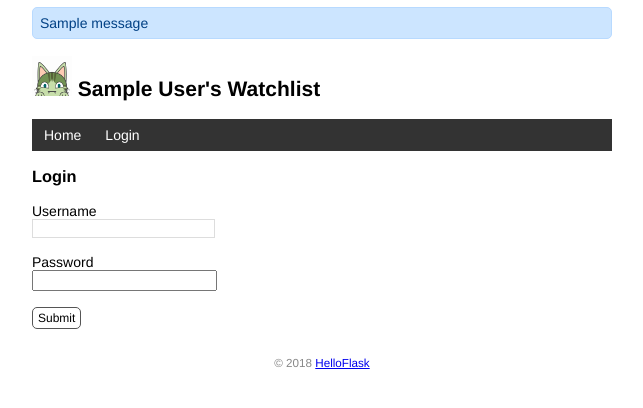
After one commit to cedric448/flask111, a Flask app: page /login in a window 1280 px wide. The commit adds this page. Shown: the top 408 px of the page, without its empty margins (318-961 px from the left). Run offline with Flask 2, Linux system fonts and the light colour scheme; tables that the repository leaves empty hold one stand-in row (values such as "Sample post"); one stand-in notice (Sample message) is shown.

Commit message:
User authentication with Flask-Login

```diff
--- a/app.py
+++ b/app.py
@@ -1,12 +1,12 @@
-
+# -*- coding: utf-8 -*-
 import os
 import sys
 
 import click
-from flask import Flask, render_template
+from flask import Flask, render_template, request, url_for, redirect, flash
 from flask_sqlalchemy import SQLAlchemy
-from flask import request, url_for, redirect, flash
-
+from flask_login import LoginManager, login_user, login_required, logout_user, current_user, UserMixin
+from werkzeug.security import generate_password_hash, check_password_hash
 
 # SQLite URI compatible
 WIN = sys.platform.startswith('win')
@@ -17,11 +17,22 @@ else:
 
 
 app = Flask(__name__)
+app.config['SECRET_KEY'] = 'dev'
 app.config['SQLALCHEMY_DATABASE_URI'] = prefix + os.path.join(app.root_path, 'data.db')
 app.config['SQLALCHEMY_TRACK_MODIFICATIONS'] = False
-app.config['SECRET_KEY'] = 'dev'
 
 db = SQLAlchemy(app)
+login_manager = LoginManager(app)
+
+
+@login_manager.user_loader
+def load_user(user_id):
+    user = User.query.get(int(user_id))
+    return user
+
+
+login_manager.login_view = 'login'
+# login_manager.login_message = 'Your custom message'
 
 
 @app.cli.command()
@@ -63,9 +74,39 @@ def forge():
     click.echo('Done.')
 
 
-class User(db.Model):
+@app.cli.command()
+@click.option('--username', prompt=True, help='The username used to login.')
+@click.option('--password', prompt=True, hide_input=True, confirmation_prompt=True, help='The password used to login.')
+def admin(username, password):
+    """Create user."""
+    db.create_all()
+
+    user = User.query.first()
+    if user is not None:
+        click.echo('Updating user...')
+        user.username = username
+        user.set_password(password)
+    else:
+        click.echo('Creating user...')
+        user = User(username=username, name='Admin')
+        user.set_password(password)
+        db.session.add(user)
+
+    db.session.commit()
+    click.echo('Done.')
+
+
+class User(db.Model, UserMixin):
     id = db.Column(db.Integer, primary_key=True)
     name = db.Column(db.String(20))
+    username = db.Column(db.String(20))
+    password_hash = db.Column(db.String(128))
+
+    def set_password(self, password):
+        self.password_hash = generate_password_hash(password)
+
+    def validate_password(self, password):
+        return check_password_hash(self.password_hash, password)
 
 
 class Movie(db.Model):
@@ -80,56 +121,121 @@ def inject_user():
     return dict(user=user)
 
 
+@app.errorhandler(400)
+def bad_request(e):
+    return render_template('400.html'), 400
+
+
 @app.errorhandler(404)
 def page_not_found(e):
     return render_template('404.html'), 404
 
 
-@app.route('/',methods=['GET', 'POST'])
+@app.errorhandler(500)
+def internal_server_error(e):
+    return render_template('500.html'), 500
+
+
+@app.route('/', methods=['GET', 'POST'])
 def index():
-    if request.method == 'POST':  # 判断是否是 POST 请求
-        # 获取表单数据
-        title = request.form.get('title')  # 传入表单对应输入字段的 name 值
-        year = request.form.get('year')
-        # 验证数据
-        if not title or not year or len(year) > 4 or len(title) > 60:
-            flash('Invalid input.')  # 显示错误提示
-            return redirect(url_for('index'))  # 重定向回主页
-        # 保存表单数据到数据库
-        movie = Movie(title=title, year=year)  # 创建记录
-        db.session.add(movie)  # 添加到数据库会话
-        db.session.commit()  # 提交数据库会话
-        flash('Item created.')  # 显示成功创建的提示
-        return redirect(url_for('index'))  # 重定向回主页
+    if request.method == 'POST':
+        if not current_user.is_authenticated:
+            return redirect(url_for('index'))
 
-    user = User.query.first()
-    movies = Movie.query.all()
-    return render_template('index.html', user=user, movies=movies)
-
-@app.route('/movie/edit/<int:movie_id>', methods=['GET', 'POST'])
-def edit(movie_id):
-    movie = Movie.query.get_or_404(movie_id)
-
-    if request.method == 'POST':  # 处理编辑表单的提交请求
         title = request.form['title']
         year = request.form['year']
 
         if not title or not year or len(year) > 4 or len(title) > 60:
             flash('Invalid input.')
-            return redirect(url_for('edit', movie_id=movie_id))  # 重定向回对应的编辑页面
+            return redirect(url_for('index'))
 
-        movie.title = title  # 更新标题
-        movie.year = year  # 更新年份
-        db.session.commit()  # 提交数据库会话
+        movie = Movie(title=title, year=year)
+        db.session.add(movie)
+        db.session.commit()
+        flash('Item created.')
+        return redirect(url_for('index'))
+
+    movies = Movie.query.all()
+    return render_template('index.html', movies=movies)
+
+
+@app.route('/movie/edit/<int:movie_id>', methods=['GET', 'POST'])
+@login_required
+def edit(movie_id):
+    movie = Movie.query.get_or_404(movie_id)
+
+    if request.method == 'POST':
+        title = request.form['title']
+        year = request.form['year']
+
+        if not title or not year or len(year) > 4 or len(title) > 60:
+            flash('Invalid input.')
+            return redirect(url_for('edit', movie_id=movie_id))
+
+        movie.title = title
+        movie.year = year
+        db.session.commit()
         flash('Item updated.')
-        return redirect(url_for('index'))  # 重定向回主页
+        return redirect(url_for('index'))
 
-    return render_template('edit.html', movie=movie)  # 传入被编辑的电影记录
+    return render_template('edit.html', movie=movie)
 
-@app.route('/movie/delete/<int:movie_id>', methods=['POST'])  # 限定只接受 POST 请求
+
+@app.route('/movie/delete/<int:movie_id>', methods=['POST'])
+@login_required
 def delete(movie_id):
-    movie = Movie.query.get_or_404(movie_id)  # 获取电影记录
-    db.session.delete(movie)  # 删除对应的记录
-    db.session.commit()  # 提交数据库会话
+    movie = Movie.query.get_or_404(movie_id)
+    db.session.delete(movie)
+    db.session.commit()
     flash('Item deleted.')
-    return redirect(url_for('index'))  # 重定向回主页
+    return redirect(url_for('index'))
+
+
+@app.route('/settings', methods=['GET', 'POST'])
+@login_required
+def settings():
+    if request.method == 'POST':
+        name = request.form['name']
+
+        if not name or len(name) > 20:
+            flash('Invalid input.')
+            return redirect(url_for('settings'))
+
+        user = User.query.first()
+        user.name = name
+        db.session.commit()
+        flash('Settings updated.')
+        return redirect(url_for('index'))
+
+    return render_template('settings.html')
+
+
+@app.route('/login', methods=['GET', 'POST'])
+def login():
+    if request.method == 'POST':
+        username = request.form['username']
+        password = request.form['password']
+
+        if not username or not password:
+            flash('Invalid input.')
+            return redirect(url_for('login'))
+
+        user = User.query.first()
+
+        if username == user.username and user.validate_password(password):
+            login_user(user)
+            flash('Login success.')
+            return redirect(url_for('index'))
+
+        flash('Invalid username or password.')
+        return redirect(url_for('login'))
+
+    return render_template('login.html')
+
+
+@app.route('/logout')
+@login_required
+def logout():
+    logout_user()
+    flash('Goodbye.')
+    return redirect(url_for('index'))
--- a/static/style.css
+++ b/static/style.css
@@ -33,54 +33,17 @@ nav li a:hover {
     background-color: #111;
 }
 
-.movie-list {
-    list-style-type: none;
-    padding: 0;
-    margin-bottom: 10px;
-    box-shadow: 0 2px 5px 0 rgba(0, 0, 0, 0.16), 0 2px 10px 0 rgba(0, 0, 0, 0.12);
+.alert {
+    position: relative;
+    padding: 7px;
+    margin: 7px 0;
+    border: 1px solid transparent;
+    color: #004085;
+    background-color: #cce5ff;
+    border-color: #b8daff;
+    border-radius: 5px;
 }
 
-.movie-list li {
-    padding: 12px 24px;
-    border-bottom: 1px solid #ddd;
-}
-
-.movie-list li:last-child {
-    border-bottom:none;
-}
-
-.movie-list li:hover {
-    background-color: #f8f9fa;
-}
-
-.float-right {
-    float: right;
-}
-
-.imdb {
-    font-size: 12px;
-    font-weight: bold;
-    color: black;
-    text-decoration: none;
-    background: #F5C518;
-    border-radius: 5px;
-    padding: 3px 5px;
-}
-
-.totoro {
-    display: block;
-    margin: 0 auto;
-    height: 100px;
-}
-
-footer {
-    color: #888;
-    margin-top: 15px;
-    text-align: center;
-    padding: 10px;
-}
-
-/* 覆盖某些浏览器对 input 元素定义的字体 */
 input[type=submit] {
     font-family: inherit;
 }
@@ -111,17 +74,53 @@ input[name=year] {
     border: 1px solid black;
 }
 
-.alert {
-    position: relative;
-    padding: 7px;
-    margin: 7px 0;
-    border: 1px solid transparent;
-    color: #004085;
-    background-color: #cce5ff;
-    border-color: #b8daff;
-    border-radius: 5px;
+.movie-list {
+    list-style-type: none;
+    padding: 0;
+    margin-bottom: 10px;
+    box-shadow: 0 2px 5px 0 rgba(0, 0, 0, 0.16), 0 2px 10px 0 rgba(0, 0, 0, 0.12);
+}
+
+.movie-list li {
+    padding: 12px 24px;
+    border-bottom: 1px solid #ddd;
+}
+
+.movie-list li:last-child {
+    border-bottom:none;
+}
+
+.movie-list li:hover {
+    background-color: #f8f9fa;
+}
+
+.float-right {
+    float: right;
 }
 
 .inline-form {
     display: inline;
 }
+
+.imdb {
+    font-size: 12px;
+    font-weight: bold;
+    color: black;
+    text-decoration: none;
+    background: #F5C518;
+    border-radius: 5px;
+    padding: 3px 5px;
+}
+
+.totoro {
+    display: block;
+    margin: 0 auto;
+    height: 100px;
+}
+
+footer {
+    color: #888;
+    margin-top: 15px;
+    text-align: center;
+    padding: 10px;
+}
--- a/templates/base.html
+++ b/templates/base.html
@@ -10,10 +10,9 @@
     {% endblock %}
 </head>
 <body>
-<!-- 插入到页面标题上方 -->
-{% for message in get_flashed_messages() %}
-    <div class="alert">{{ message }}</div>
-{% endfor %}
+    {% for message in get_flashed_messages() %}
+        <div class="alert">{{ message }}</div>
+    {% endfor %}
     <h2>
         <img alt="Avatar" class="avatar" src="{{ url_for('static', filename='images/avatar.png') }}">
         {{ user.name }}'s Watchlist
@@ -21,6 +20,12 @@
     <nav>
         <ul>
             <li><a href="{{ url_for('index') }}">Home</a></li>
+            {% if current_user.is_authenticated %}
+            <li><a href="{{ url_for('settings') }}">Settings</a></li>
+            <li><a href="{{ url_for('logout') }}">Logout</a></li>
+            {% else %}
+            <li><a href="{{ url_for('login') }}">Login</a></li>
+            {% endif %}
         </ul>
     </nav>
     {% block content %}{% endblock %}
--- /dev/null
+++ b/templates/login.html
@@ -0,0 +1,12 @@
+{% extends 'base.html' %}
+
+{% block content %}
+<h3>Login</h3>
+<form method="post">
+    Username<br>
+    <input type="text" name="username" required><br><br>
+    Password<br>
+    <input type="password" name="password" required><br><br>
+    <input class="btn" type="submit" name="submit" value="Submit">
+</form>
+{% endblock %}
```
Also changed, not shown: templates/400.html (added, +12 -0 lines), templates/500.html (added, +12 -0 lines), templates/index.html (+7 -7 lines), templates/settings.html (added, +9 -0 lines), 2 other files.
